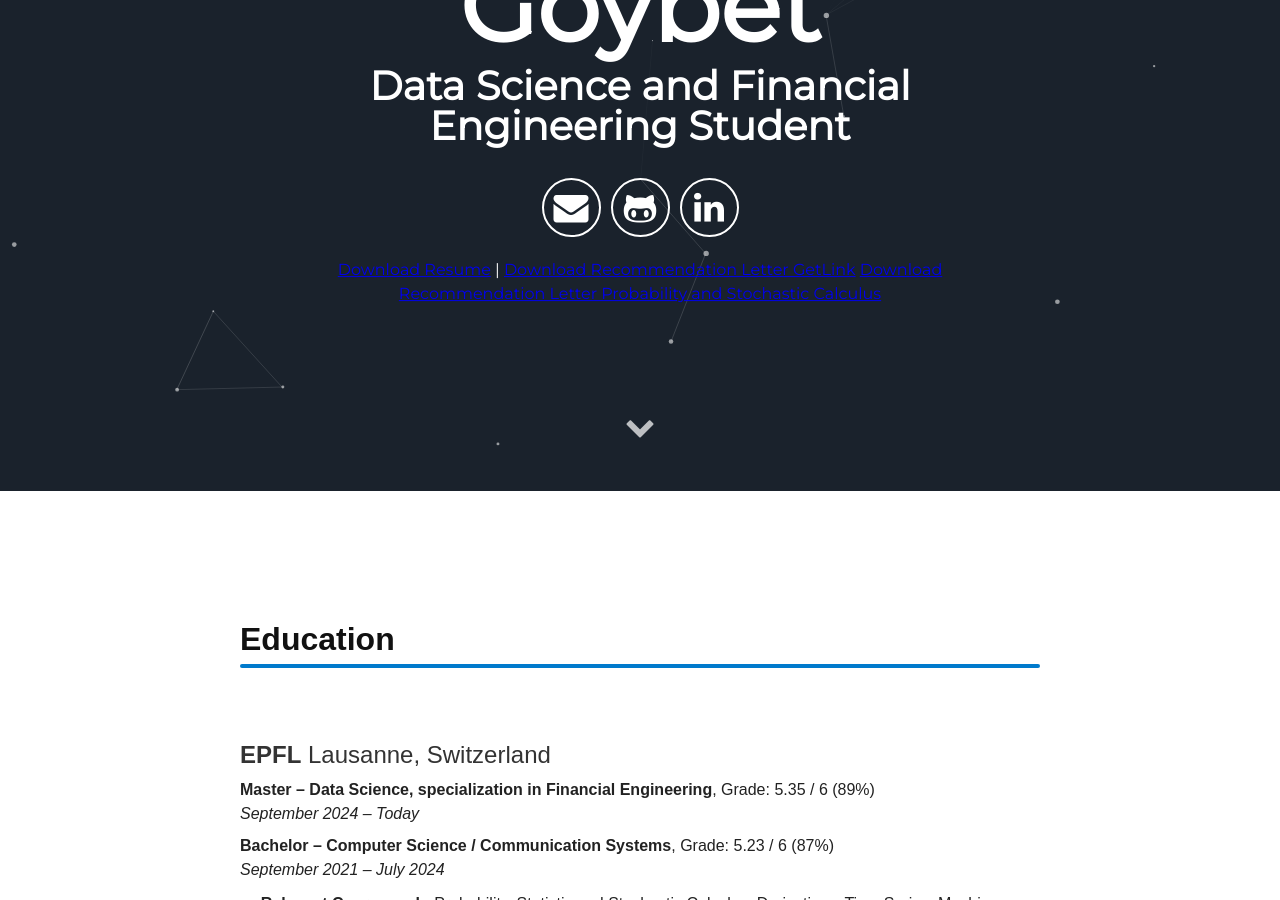
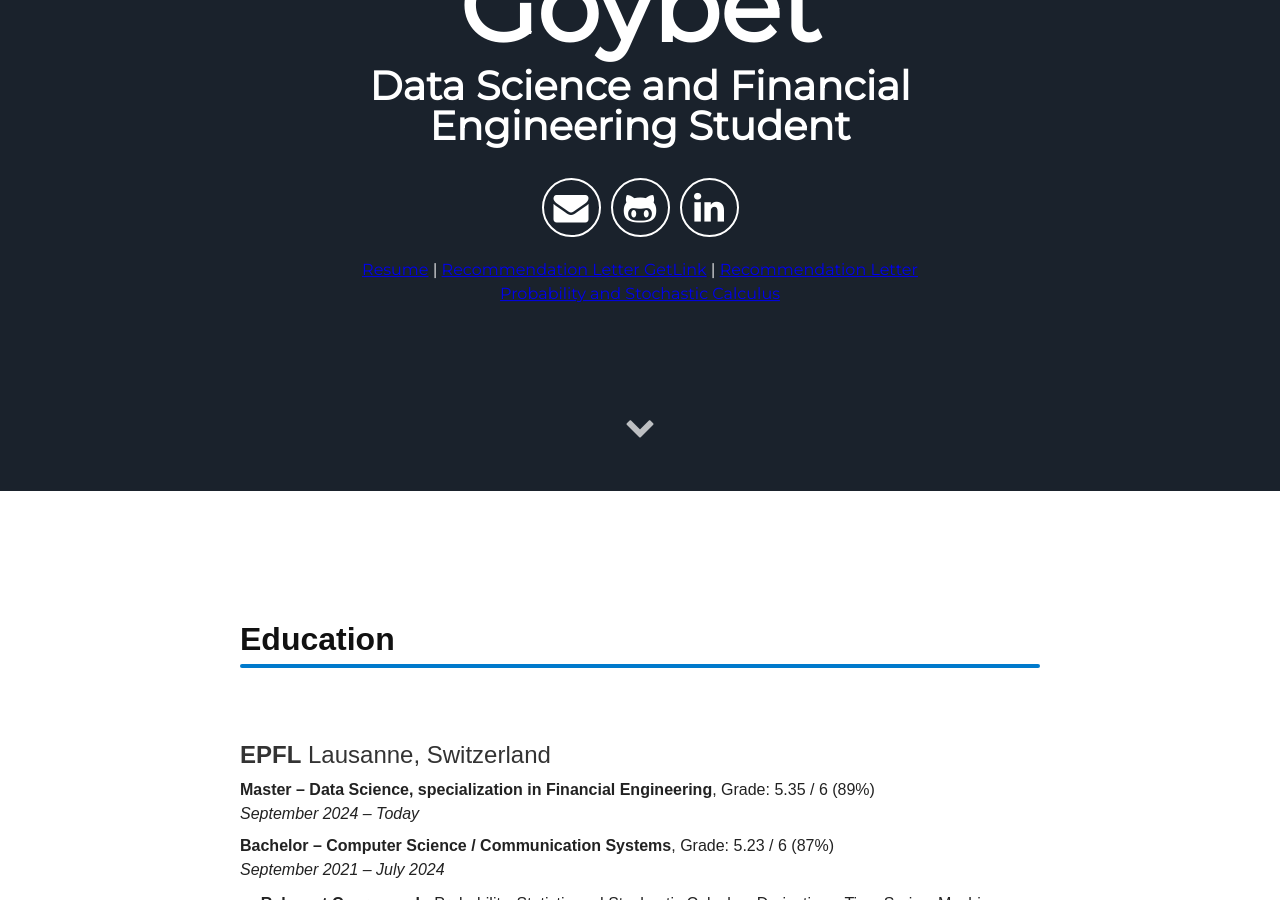
Before and after one commit to francois-goybet/francois-goybet.github.io, a Jekyll site: the page built from index.html, in a window 1280 px wide and 900 px high, scrolled down 409 px. Built offline with Jekyll 4.4.1, drawn with Linux system fonts in a browser that asks for light colours; some of the changed text lies outside the part shown.

Commit message:
color theme

```diff
--- a/_includes/footer.html
+++ b/_includes/footer.html
@@ -1,6 +1,6 @@
 <footer class="footer">
     <p>&copy; {{site.username}}</p>
-    <p>Build with Jekyll and <span class="love">❤</span> by <a href="https://github.com/nrandecker">Nathan Randecker</a></p>
+    <p>Build with Jekyll and <span class="love">❤</span> by <a href="https://github.com/francois-goybet">François Goybet</a></p>
 </footer>
 <script src="//cdn.jsdelivr.net/particles.js/2.0.0/particles.min.js"></script>
 <script src="{{ "/assets/js/sweet-scroll.min.js" | prepend: site.baseurl }}"></script>
--- a/_includes/header.html
+++ b/_includes/header.html
@@ -20,9 +20,9 @@
       </div>
 
       <div class="header-downloads" style="margin-top: 1rem;">
-        <a class="download-link" href="assets/documents/Resume.pdf" download>Download Resume</a> |
-        <a class="download-link" href="assets/documents/GetLink.pdf" download>Download Recommendation Letter GetLink</a>
-        <a class="download-link" href="assets/documents/ProbabilityStochasticCalculus.pdf" download>Download Recommendation Letter Probability and Stochastic Calculus</a>
+        <a class="download-link" href="assets/documents/Resume.pdf" download>Resume</a> |
+        <a class="download-link" href="assets/documents/GetLink.pdf" download>Recommendation Letter GetLink</a> |
+        <a class="download-link" href="assets/documents/ProbabilityStochasticCalculus.pdf" download>Recommendation Letter Probability and Stochastic Calculus</a>
       </div>
 
   </div>
--- a/assets/js/main.js
+++ b/assets/js/main.js
@@ -1,4 +1,8 @@
 document.addEventListener("DOMContentLoaded", function () { new SweetScroll({}); particlesJS("particles-js", {
+"background": {
+    "color": {
+      "value": "#1b66cf"
+    },
   "particles": {
     "number": {
       "value": 20,
```
